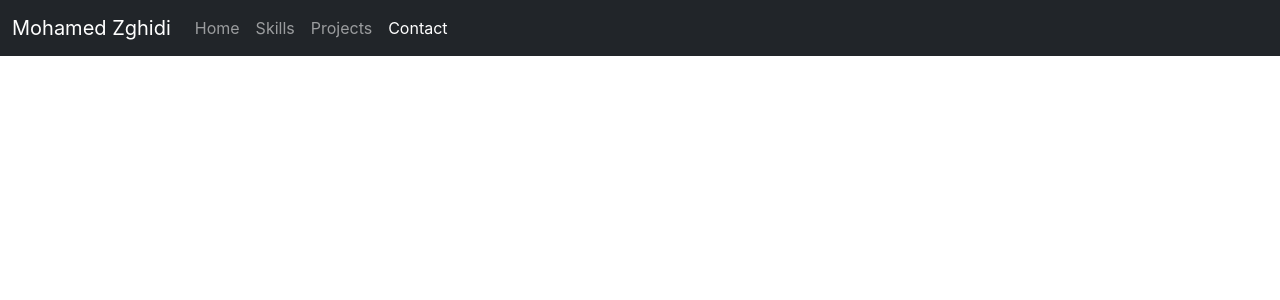
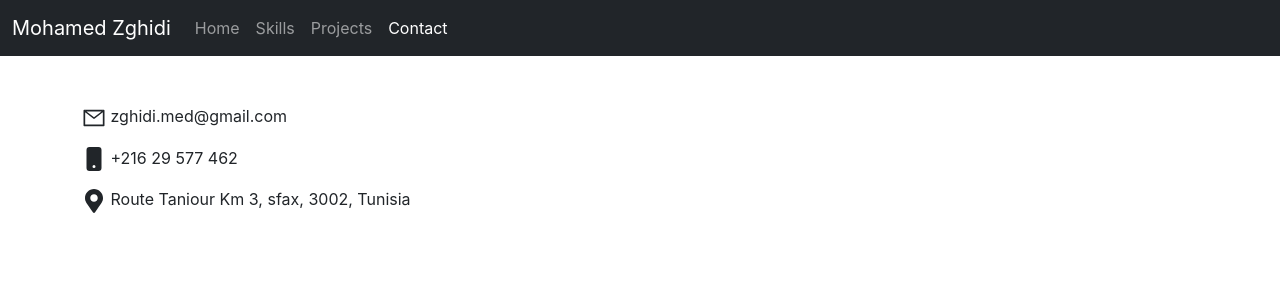
Before and after one commit to mohamedzghidi/portfolio, a React (Create React App) app: page /contact in a window 1280 px wide. Shown: the top 300 px of the page. Built offline with nearby package versions, Linux system fonts and the light colour scheme.

Commit message:
install react-icons and set up the Contact page

```diff
--- a/package.json
+++ b/package.json
@@ -9,6 +9,7 @@
     "bootstrap": "^5.2.0",
     "react": "^18.2.0",
     "react-dom": "^18.2.0",
+    "react-icons": "^4.4.0",
     "react-router-dom": "^5.3.3",
     "react-scripts": "5.0.1",
     "web-vitals": "^2.1.4"
--- a/src/pages/Contact.js
+++ b/src/pages/Contact.js
@@ -1,9 +1,39 @@
 import React from 'react'
+import { AiOutlineMail } from 'react-icons/ai';
+import { BsFillPhoneFill } from 'react-icons/bs';
+import { FaMapMarkerAlt } from 'react-icons/fa';
+
+
+
+const contactInformations = {
+    email: 'zghidi.med@gmail.com',
+    phone: '+216 29 577 462',
+    address: {
+        street: 'Route Taniour Km 3',
+        city: 'sfax',
+        postalCode: '3002',
+        country: 'Tunisia'
+    }
+}
 
 function Contact() {
-  return (
-    <div>Contact</div>
-  )
+    return (
+        <div className='container mt-5'>
+            <div>
+                < AiOutlineMail size={24} />
+                <span> {contactInformations.email} </span>
+            </div>
+            <div className='mt-3'>
+                < BsFillPhoneFill size={24} />
+                <span> {contactInformations.phone} </span>
+            </div>
+            <div className='mt-3'>
+                < FaMapMarkerAlt size={24} />
+                <span> {contactInformations.address.street}, {contactInformations.address.city}, {contactInformations.address.postalCode}, {contactInformations.address.country} </span>
+            </div>
+
+        </div>
+    )
 }
 
 export default Contact
```
Also changed, not shown: src/App.js (+5 -5 lines), 1 other file (tests, documents, lock files or other folders).
